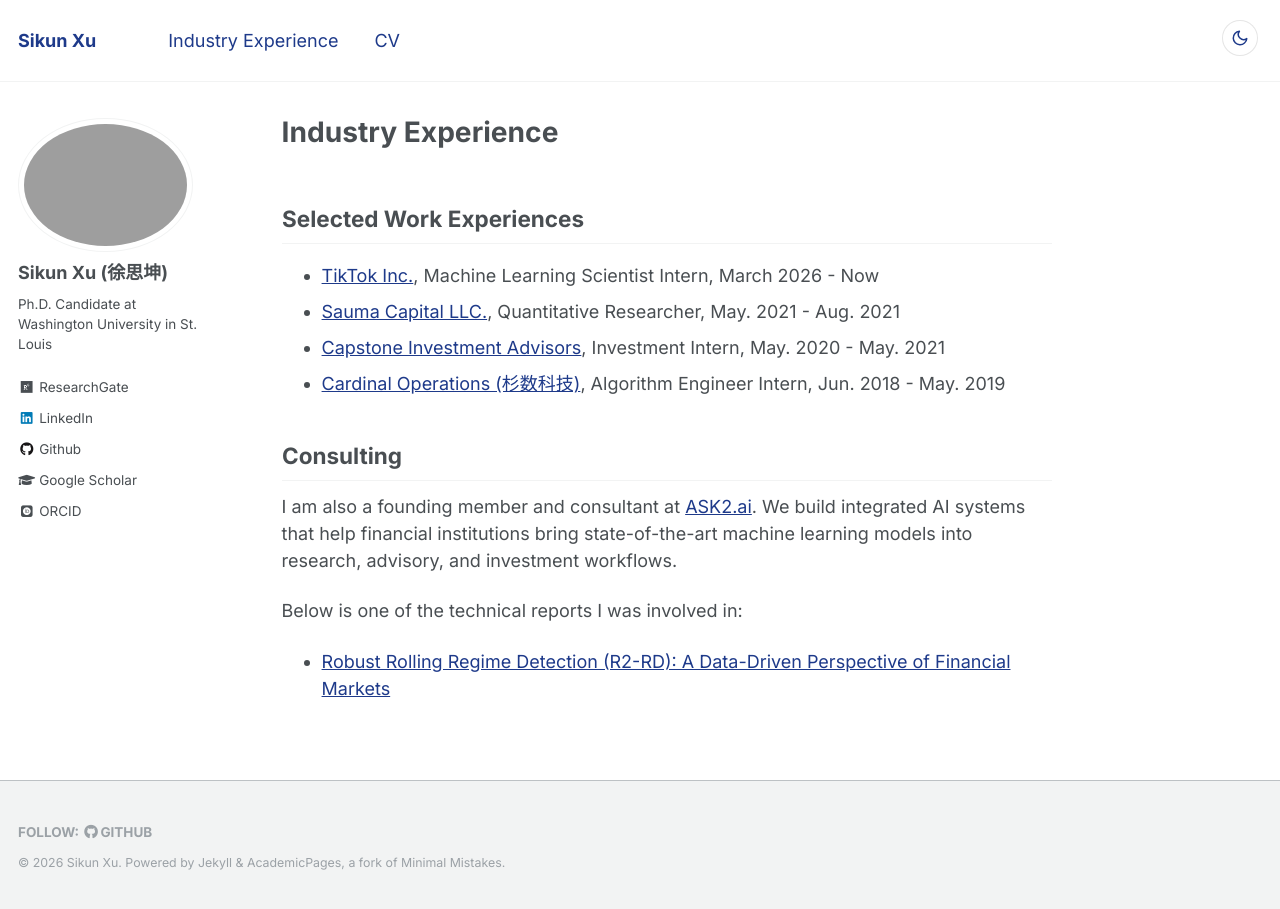
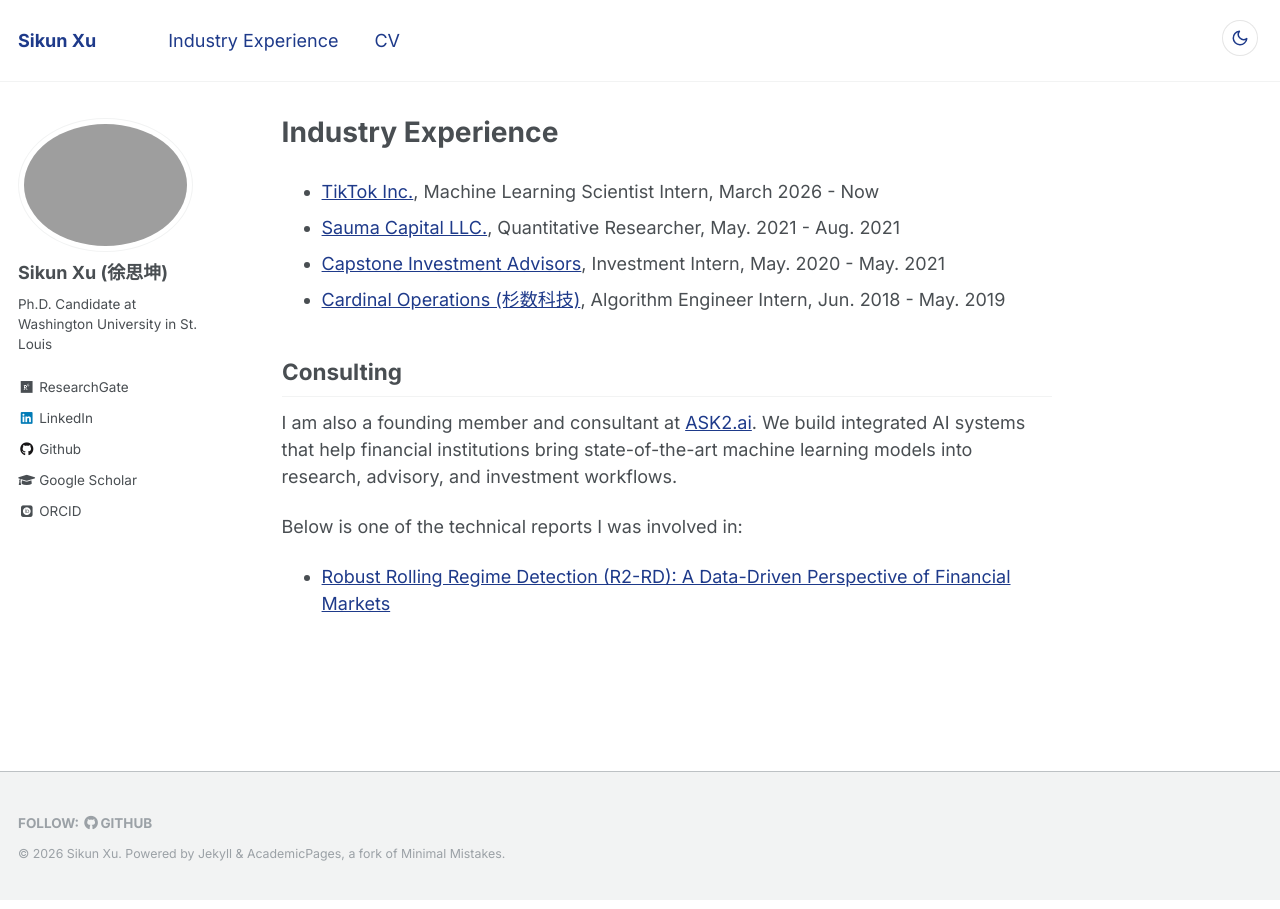
Before and after one commit to iamsikun/iamsikun.github.io, a Jekyll site: the page built from _pages/industry-experience.md, in a window 1280 px wide. Built offline with Jekyll 4.4.1, drawn with Linux system fonts in a browser that asks for light colours; some web fonts are replaced.

Commit message:
Remove work experience subtitle

```diff
--- a/_pages/industry-experience.md
+++ b/_pages/industry-experience.md
@@ -6,7 +6,6 @@
 redirect_from:
 ---
 
-## Selected Work Experiences
 * [TikTok Inc.](https://www.tiktok.com/about?lang=en), Machine Learning Scientist Intern, March 2026 - Now
 * [Sauma Capital LLC.](https://www.linkedin.com/company/sauma-capital-llc), Quantitative Researcher, May. 2021 - Aug. 2021
 * [Capstone Investment Advisors](https://www.capstoneco.com/), Investment Intern, May. 2020 - May. 2021
```
